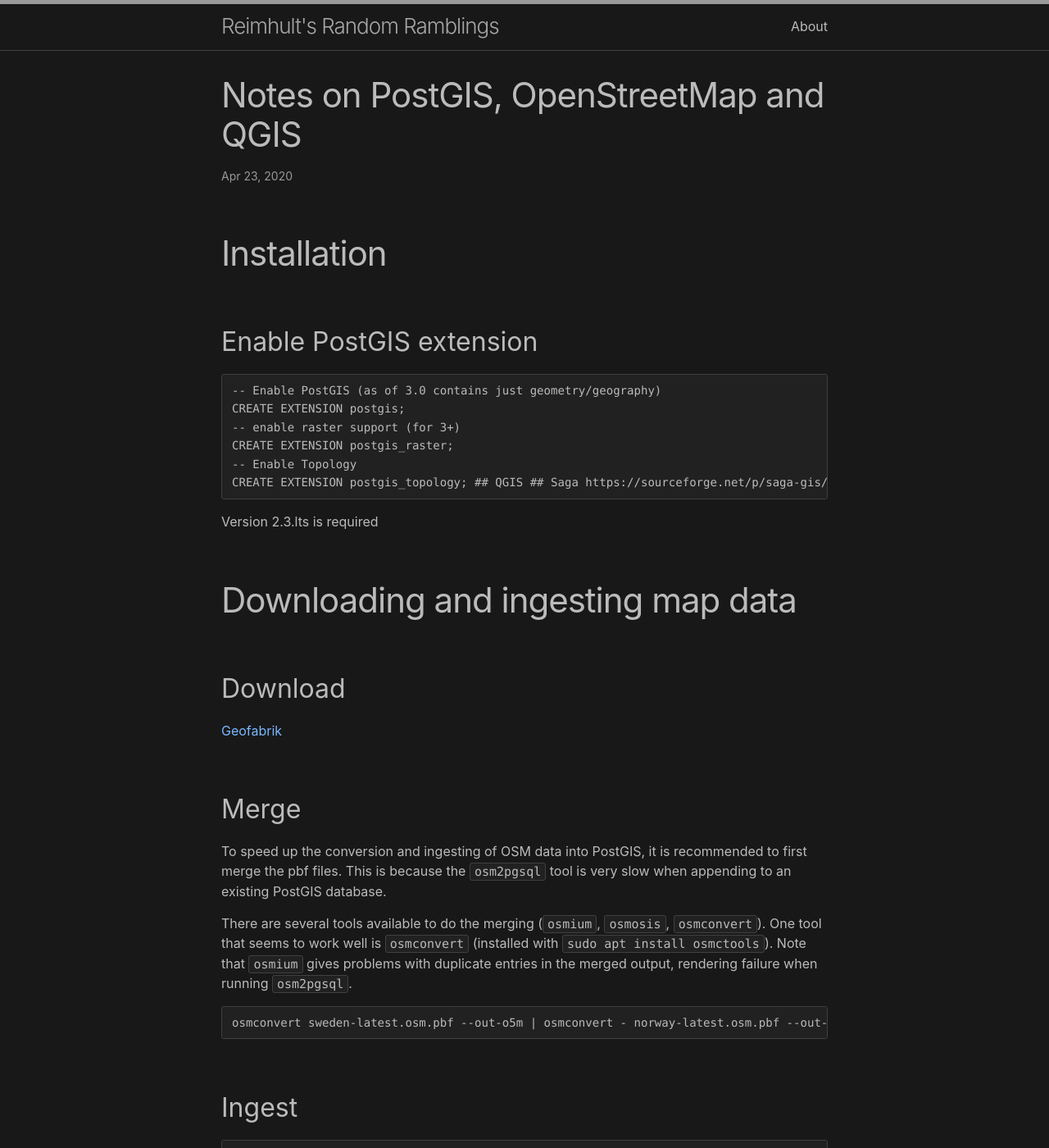
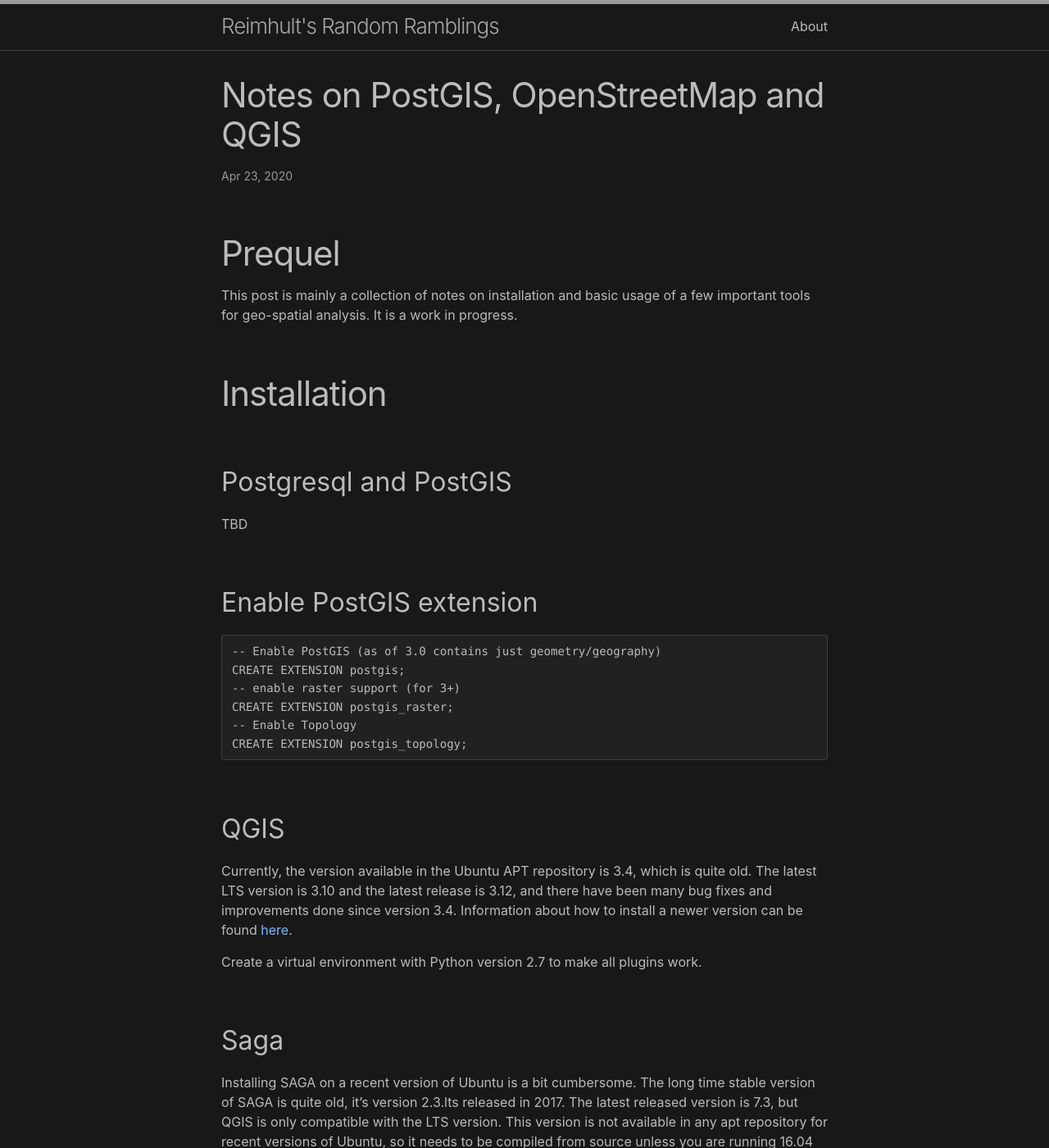
Before and after one commit to reimhult/reimhult.github.io, a Jekyll site: the page built from _posts/2020-04-23-postgis-and-osm-notes.markdown, in a window 1280 px wide and 1400 px high. Shown: the whole window at 82% size. Built offline with Jekyll 4.4.1, drawn with Linux system fonts in a browser that asks for light colours; formulas are drawn with MathJax 3; some of the changed text lies outside the part shown.

Commit message:
updated post

```diff
--- a/_posts/2020-04-23-postgis-and-osm-notes.markdown
+++ b/_posts/2020-04-23-postgis-and-osm-notes.markdown
@@ -4,8 +4,12 @@
 date:   2020-04-23 12:53:02 +0200
 categories: postgis osm openstreetmap qgis
 ---
+# Prequel
+This post is mainly a collection of notes on installation and basic usage of a few important tools for geo-spatial analysis. It is a work in progress.
 
 # Installation
+## Postgresql and PostGIS
+TBD
 ## Enable PostGIS extension
     -- Enable PostGIS (as of 3.0 contains just geometry/geography)
     CREATE EXTENSION postgis;
@@ -13,12 +17,18 @@
     CREATE EXTENSION postgis_raster;
     -- Enable Topology
     CREATE EXTENSION postgis_topology;
+
 ## QGIS
+Currently, the version available in the Ubuntu APT repository is 3.4, which is quite old. The latest LTS version is 3.10 and the latest release is 3.12, and there have been many bug fixes and improvements done since version 3.4. Information about how to install a newer version can be found [here](https://qgis.org/en/site/forusers/alldownloads.html#debian-ubuntu).
+
+Create a virtual environment with Python version 2.7 to make all plugins work.
+
 ## Saga
-https://sourceforge.net/p/saga-gis/wiki/Compiling%20SAGA%20on%20Linux/
+Installing SAGA on a recent version of Ubuntu is a bit cumbersome. The long time stable version of SAGA is quite old, it's version 2.3.lts released in 2017. The latest released version is 7.3, but QGIS is only compatible with the LTS version. This version is not available in any apt repository for recent versions of Ubuntu, so it needs to be compiled from source unless you are running 16.04 or older.
 
-Version 2.3.lts is required
-
+Here's how to do it:
+* Clone the 2.3.lts release from the SAGA git repository: `git clone --branch release-2-3-lts git://git.code.sf.net/p/saga-gis/code saga-gis-code`
+* Follow the [compilation instructions](https://sourceforge.net/p/saga-gis/wiki/Compiling%20SAGA%20on%20Linux/).
 
 # Downloading and ingesting map data
 ## Download
```
Also changed, not shown: other parts of _posts/2020-04-23-postgis-and-osm-notes.markdown (+2 -2 lines).
